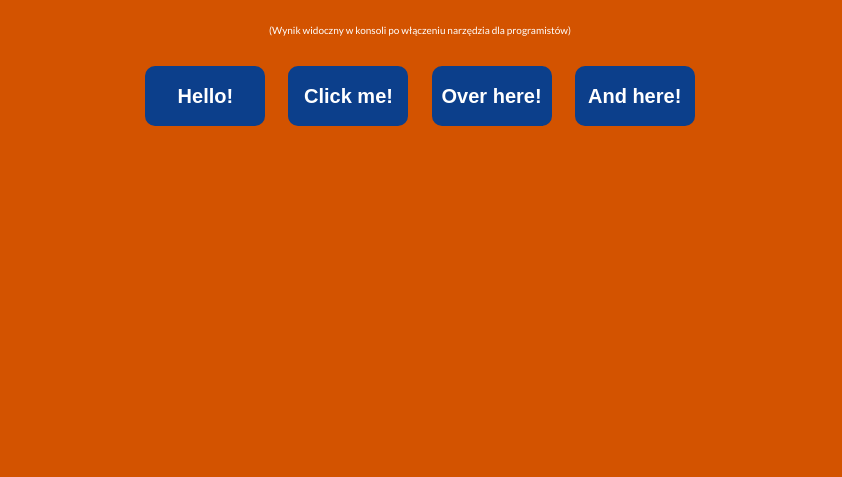
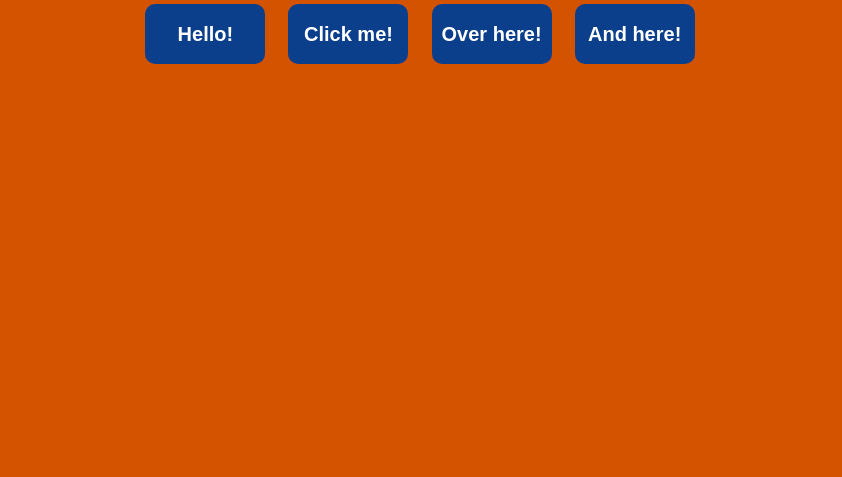
Before and after one commit to MatWidOZS/9-5-DOM, a website: page index.html in a window 1280 px wide. Shown: the part 323-800 px from the top of the page, without its empty margins (220-1062 px from the left). Drawn offline with Linux system fonts and the light colour scheme.

Commit message:
Delete paragraph

```diff
--- a/index.html
+++ b/index.html
@@ -7,7 +7,7 @@
     </head>
     <body>
 		<h1>Iterowanie po elementach DOM</h1>
-		<p>(Wynik widoczny w konsoli po włączeniu narzędzia dla programistów)</p>
+
 		<button class="button">Hello!</button>
 		<button class="button">Click me!</button>
 		<button class="button">Over here!</button>
```
